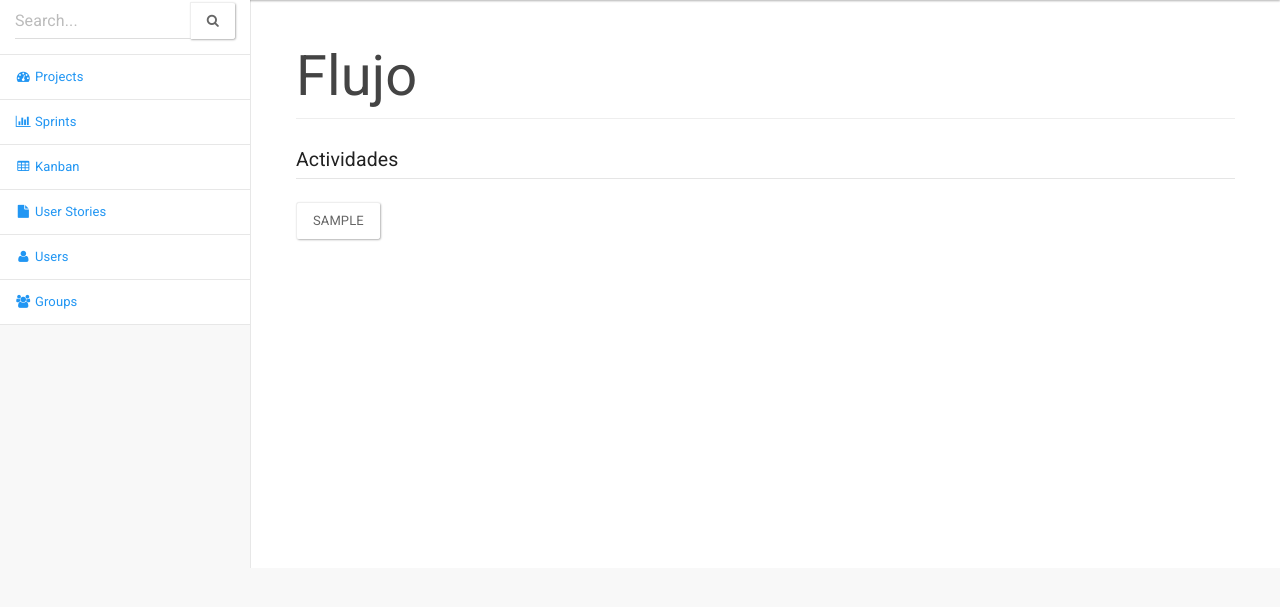
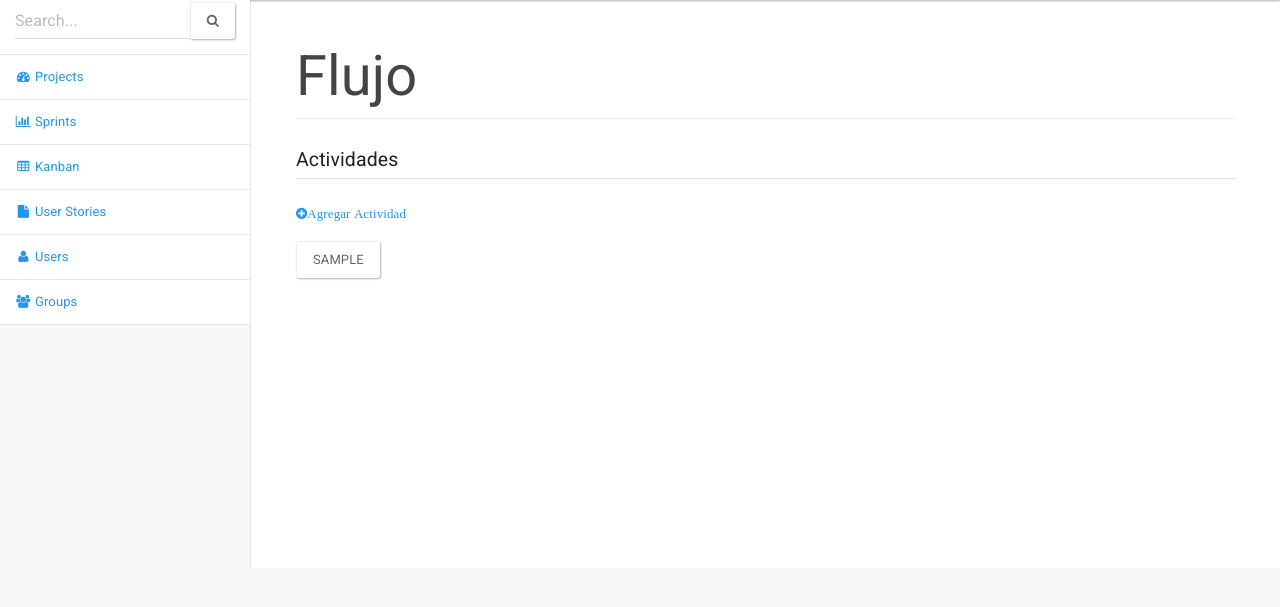
Before and after one commit to Darthcjba/GCC, a Django app: template project/templates/project/flujo_add.html in a window 1280 px wide. Shown: the part 64-671 px from the top of the page. Run offline with Django 3.2, Linux system fonts and the light colour scheme; the template is opened without the code that fills it: most values are stand-ins (such as "Sample title", 1, 10 or a date in 2020); parts of the project's set-up code (start-up, migrations or seed data) failed here and were passed over; some libraries are stand-ins or nearby versions.

Commit message:
implementacion de form con js( aun no funciona)

```diff
--- a/project/forms.py
+++ b/project/forms.py
@@ -89,4 +89,4 @@
         fields = ('nombre', 'proyecto')
 #ActividadFormSet utilizamos este form para agregar la actividad al flujo, extra es la cantidad que aparecera en el formulario, can_order es
 #para poder ordenar(aun a prueba hasta que le encuentre el uso)
-ActividadFormSet = inlineformset_factory(Flujo, Actividad, can_order=True, max_num=None,extra=10)
+ActividadFormSet = inlineformset_factory(Flujo, Actividad, can_order=True, max_num=None,extra=1)
--- a/project/templates/project/flujo_add.html
+++ b/project/templates/project/flujo_add.html
@@ -10,22 +10,60 @@
         </div>
         <fieldset>
             <legend> Actividades</legend>
-            {{ actividad_form.management_form }}
-            {{ actividad_form.non_form_errors }}
 
-            {%for form in actividad_form%}
-                <div  class="form-group">
-                {{ form.name.errors }}
+            <div  class="form-group">
+
+                {{ actividad_form.management_form }}
+                {{ actividad_form.non_form_errors }}
+                <div id ="actividad-form-container">
+                {%for form in actividad_form%}
+                    <div id=" actividad-{{ forloop.counter0 }}">
+                    {{ form.id }}
+                    {{ form.name.errors }}
                <label> {{ form.name.label_tag }}</label>
                {{ form.name }}
                 {% if actividad_form.can_order %}
                 {{ form.ORDER }}
                 {% endif %}
+                    </div>
+                {% endfor %}
             </div>
-
-            {% endfor %}
+            <a href="#" class="fa fa-plus-circle" id="add-actividad">Agregar Actividad</a>
+            </div>
         </fieldset>
         <input type="submit" value="{{ current_action }}" class="btn btn-default"/>
     </form>
 
 {% endblock %}
+
+{% block extra_js %}
+
+    <!-- jQuery -->
+<script type="text/javascript" charset="utf8" src="//code.jquery.com/jquery-1.10.2.min.js"></script>
+<script type="text/javascript" charset="utf8" src="//code.jquery.com/underscore.js"></script>
+
+
+
+
+
+<script type="text/html" id="actividad-template">
+  <div id="actividad-<%= id %>">
+    <label for="id_actividad-<%= id %>-name">Actividad Name:</label>
+    <input id="id_actividad-<%= id %>-name" type="text" name="actividad-<%= id %>-name" maxlength="100">
+    <input type="hidden" name="actividad-<%= id %>-flujo" id="id_actividad-<%= id %>-flujo">
+    <input type="hidden" name="actividad-<%= id %>-id" id="id_actividad-<%= id %>-id">
+  </div>
+</script>
+
+<script>
+$('.fa-plus-circle').click(function(ev){
+    ev.preventDefault();
+    var count = $('#actividad-form-container').children().length;
+    var tmplMarkup = $('#actividad-template').html();
+    var compiledTmpl = _.template(tmplMarkup, { id : count });
+    $('div#actividad-form-container').append(compiledTmpl);
+    // update form count
+    $('#id_actividad-TOTAL_FORMS').attr('value', count+1);
+  });
+</script>
+{% endblock %}
```
